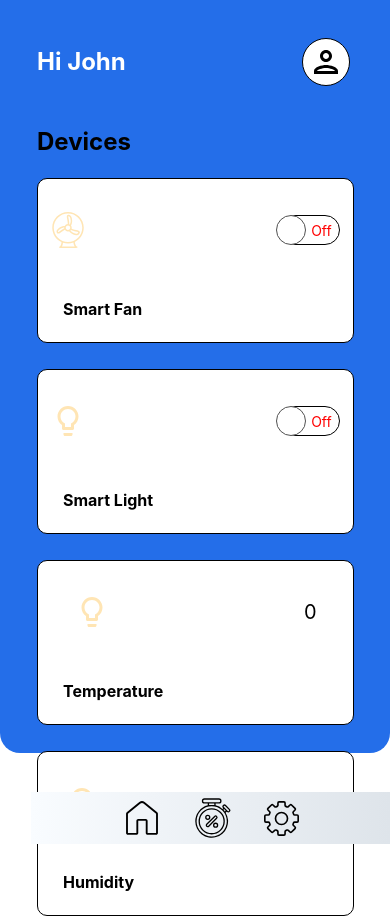
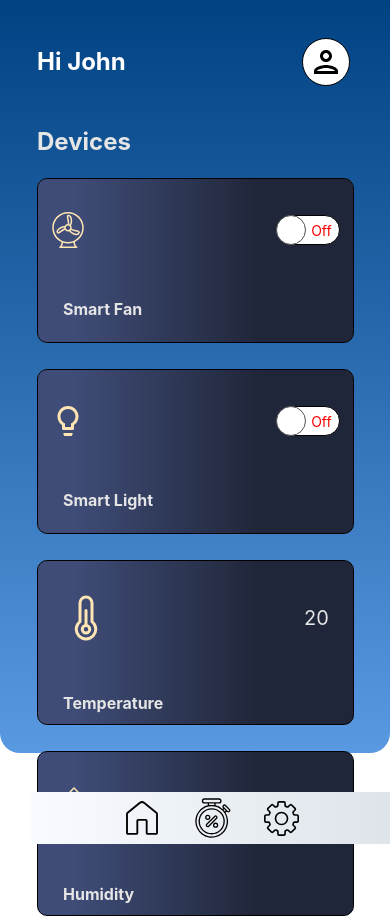
Before and after one commit to Leino2604/smart-house, a React Native app in the folder src/: screen /Home in a window 390 px wide. Built offline with nearby package versions, Linux system fonts and the light colour scheme; no server answers.

Commit message:
Refine UI of home screen
- Change background
- The layout still needs modifying soon.

```diff
--- a/src/screens/home.js
+++ b/src/screens/home.js
@@ -6,20 +6,35 @@ import {
 	View,
 	StyleSheet,
 	Text,
-	Image,
 } from "react-native";
+import axios from "axios";
+import { LinearGradient } from "expo-linear-gradient";
+import { useFonts } from "expo-font";
+
+
 import UserIcon from "../components/userIcon";
 import FanIcon from "../components/fanIcon";
 import ToggleSwitch from "../components/ToggleSwitch";
 import LightBulbIcon from "../components/lightBulbIcon";
-import axios from "axios";
+import ThermometerIcon from "../components/thermometerIcon";
+import HumiditymeterIcon from "../components/humiditymeterIcon";
+
 
 const HomeScreen = () => {
 	const [user, setUser] = useState(initialUser);
 	const [fanEnabled, setFanEnabled] = useState(false);
 	const [lightEnabled, setLightEnabled] = useState(false);
-	const [temp, setTemp] = useState(0.0);
-	const [humidity, setHumidity] = useState(0.0);
+	const [temp, setTemp] = useState(20.0);
+	const [humidity, setHumidity] = useState(70.0);
+
+	/* Used to load new fonts */
+	const [fontsLoaded, fontsError] = useFonts({
+		"Karla-Regular": require("../assets/fonts/Karla-Regular.ttf")
+	});
+
+	if (!fontsLoaded) {
+		return null;
+	}
 
 	// Function to fetch data from the API
 	const fetchData = async (url, setDataFunction) => {
@@ -92,8 +107,13 @@ const HomeScreen = () => {
 
 	return (
 		<View style={homeScreenStyle.container}>
-			<View style={homeScreenStyle.main}>
-				<StatusBar backgroundColor={"#246EE9"} />
+			<LinearGradient
+				style={homeScreenStyle.main}
+				colors={["#004282", "#5899e2"]}
+			>
+				<StatusBar
+					barStyle={"light-content"}
+				/>
 				<View style={userInfoStyle.container}>
 					<Text style={userInfoStyle.greetingMsg}>
 						Hi {user.name}
@@ -106,7 +126,13 @@ const HomeScreen = () => {
 					<ScrollView>
 						<Text style={equipmentInfoStyle.title}>Devices</Text>
 						<View style={equipmentInfoStyle.content}>
-							<View style={fanStyle.container}>
+							<LinearGradient
+								style={fanStyle.container}
+								colors={["rgb(63, 76, 119)", "rgb(32, 38, 57)"]}
+								locations={[0.114, 0.702]}
+								start={{x: 0, y: 0}}
+								end={{x: 1, y: 0}}
+							>
 								<View style={fanStyle.content}>
 									<FanIcon />
 									<ToggleSwitch
@@ -131,8 +157,14 @@ const HomeScreen = () => {
 									/>
 								</View>
 								<Text style={fanStyle.title}>Smart Fan</Text>
-							</View>
-							<View style={lightStyle.container}>
+							</LinearGradient>
+							<LinearGradient
+								style={lightStyle.container}
+								colors={["rgb(63, 76, 119)", "rgb(32, 38, 57)"]}
+								locations={[0.114, 0.702]}
+								start={{x: 0, y: 0}}
+								end={{x: 1, y: 0}}
+							>
 								<View style={lightStyle.content}>
 									<LightBulbIcon />
 									<ToggleSwitch
@@ -159,26 +191,39 @@ const HomeScreen = () => {
 								<Text style={lightStyle.title}>
 									Smart Light
 								</Text>
-							</View>
-							<View style={lightStyle.container}>
+							</LinearGradient>
+
+							<LinearGradient
+								style={lightStyle.container}
+								colors={["rgb(63, 76, 119)", "rgb(32, 38, 57)"]}
+								locations={[0.114, 0.702]}
+								start={{x: 0, y: 0}}
+								end={{x: 1, y: 0}}
+							>
 								<View style={lightStyle.content}>
-									<LightBulbIcon />
+									<ThermometerIcon />
                                     <Text style={value.tempValue}>{temp}</Text>
 								</View>
 								<Text style={fanStyle.title}>Temperature</Text>
-							</View>
+							</LinearGradient>
 
-							<View style={lightStyle.container}>
+							<LinearGradient
+								style={lightStyle.container}
+								colors={["rgb(63, 76, 119)", "rgb(32, 38, 57)"]}
+								locations={[0.114, 0.702]}
+								start={{x: 0, y: 0}}
+								end={{x: 1, y: 0}}
+							>
 								<View style={lightStyle.content}>
-									<LightBulbIcon />
+									<HumiditymeterIcon />
                                     <Text style={value.humidityValue}>{humidity}%</Text>
 								</View>
 								<Text style={fanStyle.title}>Humidity</Text>
-							</View>
+							</LinearGradient>
 						</View>
 					</ScrollView>
 				</View>
-			</View>
+			</LinearGradient>
 			<MenuBar />
 		</View>
 	);
@@ -190,6 +235,7 @@ const homeScreenStyle = StyleSheet.create({
 		width: "100%",
 		height: "100%",
 		gap: 39,
+		fontFamily: "Karla-Regular"
 	},
 	main: {
 		display: "flex",
@@ -240,7 +286,7 @@ const equipmentInfoStyle = StyleSheet.create({
         flex: 1,
     },
 	title: {
-		color: "#000000",
+		color: "#E5E5E5",
 		fontWeight: "bold",
 		fontSize: 24,
 	},
@@ -270,7 +316,7 @@ const fanStyle = StyleSheet.create({
 		marginTop: 33, // TODO: relative unit
 	},
 	title: {
-		color: "#000000",
+		color: "#E5E5E5",
 		fontSize: 16,
 		fontWeight: "bold",
 		marginLeft: 25,
@@ -295,7 +341,7 @@ const lightStyle = StyleSheet.create({
 		marginTop: 33, // TODO: relative unit
 	},
 	title: {
-		color: "#000000",
+		color: "#E5E5E5",
 		fontSize: 16,
 		fontWeight: "bold",
 		marginLeft: 25,
@@ -329,12 +375,14 @@ const lightEnabledToggleSwitchStyle = StyleSheet.create({
 const value = StyleSheet.create({
     tempValue: {
         // marginLeft: 'auto',  // Đẩy sang bên phải
+		color: "#E5E5E5",
         fontSize: 20,  // Tăng kích thước font
     },
     humidityValue: {
         // borderWidth: 1,
         // marginLeft: 'auto',  // Đẩy sang bên phải
-        fontSize: 20,  // Tăng kích thước font
+		color: "#E5E5E5",
+        fontSize: 20,
     },
 })
 
```
